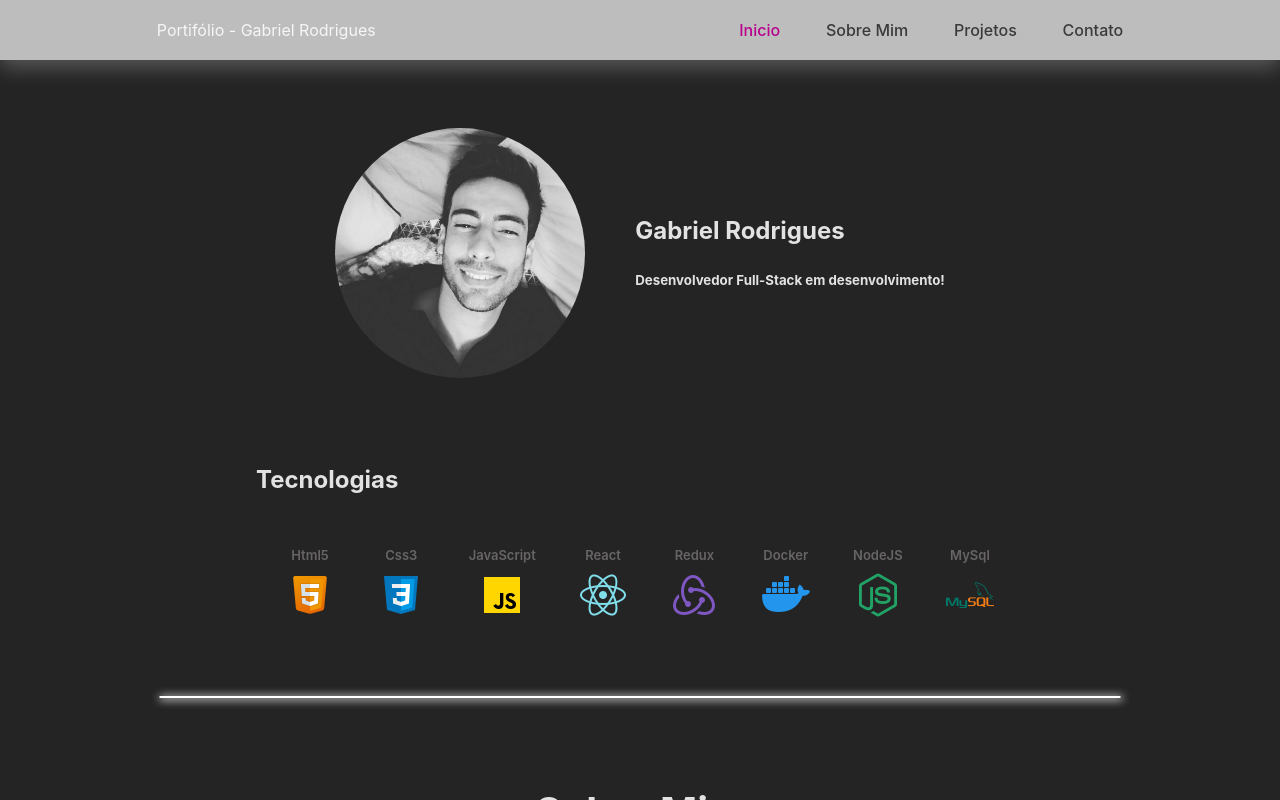
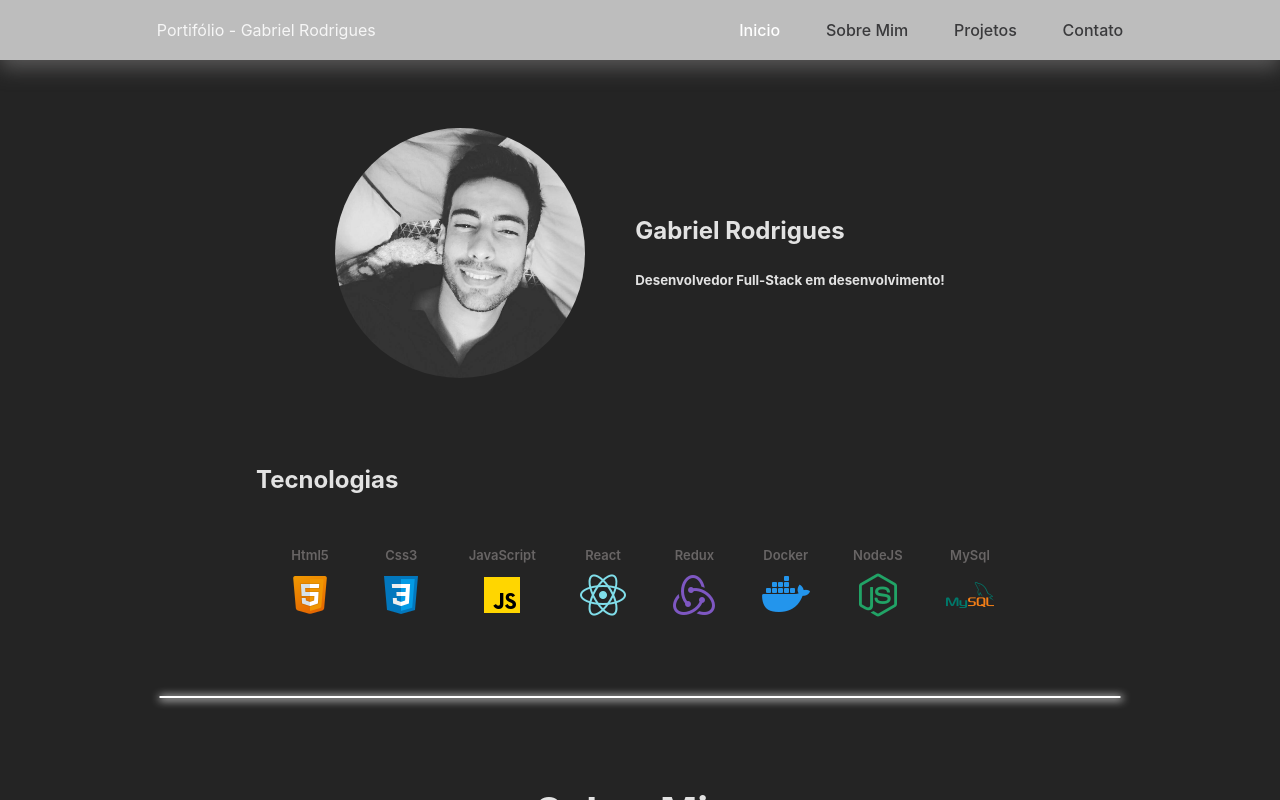
Before and after one commit to gabrielr99/gabrielr99.github.io, a React (Create React App) app: page / in a window 1280 px wide. In both pictures the pointer is over the link "Inicio". Shown: the top 800 px of the page. Built offline with nearby package versions, Linux system fonts and the light colour scheme.

Commit message:
FEAT: alteração hover navbar

```diff
--- a/src/components/Navbar/navbar.css
+++ b/src/components/Navbar/navbar.css
@@ -34,5 +34,5 @@
   text-decoration: inherit;
 }
 .link-navbar:hover {
-  color: rgb(184, 1, 141);
+  color: rgb(255, 255, 255);
 }
```
